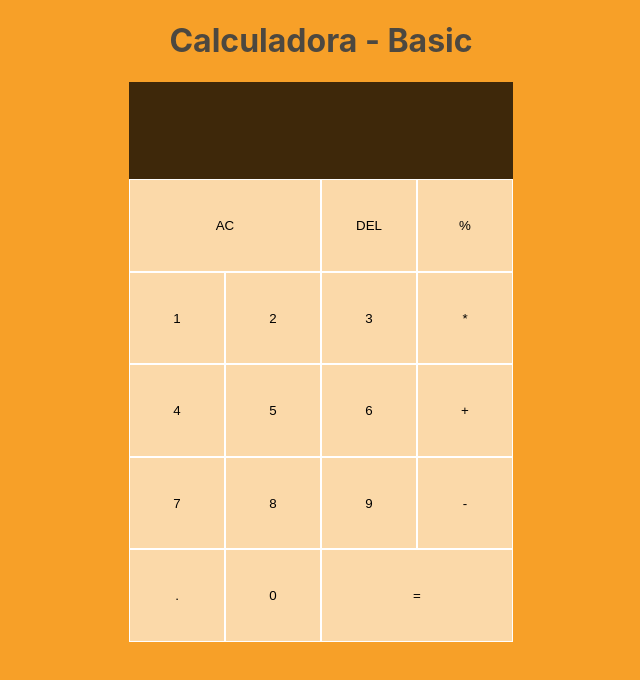
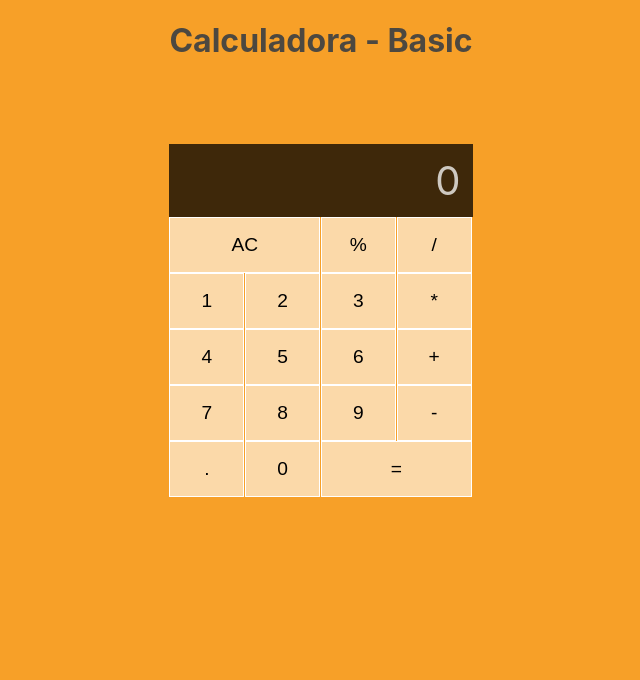
Before and after one commit to ErwinAdriel/calculadora-react, a React (Create React App) app: page / in a window 1280 px wide. Shown: the top 680 px of the page, without its empty margins (319-959 px from the left). Built offline with nearby package versions, Linux system fonts and the light colour scheme.

Commit message:
Insercion de componentes y adaptando estilo

```diff
--- a/public/index.html
+++ b/public/index.html
@@ -24,7 +24,7 @@
       work correctly both with client-side routing and a non-root public URL.
       Learn how to configure a non-root public URL by running `npm run build`.
     -->
-    <title>Calculadora-React</title>
+    <title>Calculadora-Basic</title>
   </head>
   <body>
     <div id="root">
--- a/src/App.css
+++ b/src/App.css
@@ -2,53 +2,53 @@ body{
   background-color: #F7A028;
 }
 .App {
+  display: flex;
   justify-content: center;
   height: 70vh;
   display: grid;
+  flex-direction: column;
 }
 .title{
   color: #4D4840;
   text-align: center;
 }
-.calculadora-grid{
-  height: 70vh;
 
-  display: grid;
-  grid-template-columns: repeat(4, 6rem);
+.component-button{
+  display: inline-flex;
+  width: 25%;
+  flex: 1 0 auto;
 }
 
-.span-two{
-  grid-column: span 2;
+.btn:hover,
+.btn:focus{
+  background-color: rgba(255, 255, 255, 90%);
 }
 
-.salida{
-  grid-column: 1 / -1;
+.component-button.wide{
+  width: 50%;
+}
+
+.component-button button{
+  cursor: pointer;
+  outline: none;
+  border: 1px solid #fff;
+  margin: 0 1px 0 0;
+  flex: 1 0 auto;
+  font-size: 1.2rem;
+  padding: 1rem;
+  background-color: rgba(255, 255, 255, 60%);
+}
+
+.component-display{
   background-color: rgba(0, 0, 0, 75%);
+  color: #fff;
   display: flex;
+  align-items: flex-end;
   flex-direction: column;
-  align-items: flex-end;
-  justify-content: space-around;
   padding: .75rem;
 }
 
-.anterior{
-  color: rgba(255, 255, 255, 75%);
-  font-size: 1.5rem;
-}
-
-.despues{
+.display{
   color: rgba(255, 255, 255, 75%);
   font-size: 2.5rem;
 }
-
-.calculadora-grid button{
-  cursor: pointer;
-  outline: none;
-  border: 1px solid #fff;
-  background-color: rgba(255, 255, 255, 60%);
-}
-
-.calculadora-grid button:hover,
-.calculadora-grid button:focus{
-  background-color: rgba(255, 255, 255, 90%);
-}
--- a/src/App.js
+++ /dev/null
@@ -1,38 +0,0 @@
-import logo from './logo.svg';
-import './App.css';
-
-function App() {
-  return (
-    <div className="App">
-      <div className="title">
-        <h1>Calculadora - Basic</h1>
-      </div>
-      <div className='calculadora-grid'>
-        <div className="salida">
-          <div className="anterior"></div>
-          <div className="despues"></div>
-        </div>
-        <button className="span-two">AC</button>
-        <button>DEL</button>
-        <button>%</button>
-        <button>1</button>
-        <button>2</button>
-        <button>3</button>
-        <button>*</button>
-        <button>4</button>
-        <button>5</button>
-        <button>6</button>
-        <button>+</button>
-        <button>7</button>
-        <button>8</button>
-        <button>9</button>
-        <button>-</button>
-        <button>.</button>
-        <button>0</button>
-        <button className="span-two">=</button>
-      </div>
-    </div>
-  );
-}
-
-export default App;
--- /dev/null
+++ b/src/Componentes/App.js
@@ -0,0 +1,28 @@
+import '../App.css';
+import { Component } from 'react';
+import Display from './Display';
+import PaneldeBotones from './PaneldeBotones';
+
+class App extends Component {
+
+  state = {
+    total: null,
+    siguiente:null,
+    operador: null
+  }
+  render(){
+    return(
+      <div className='App'>
+        <div className='title'>
+          <h1>Calculadora - Basic</h1>
+        </div>
+        <div>
+          <Display value={this.state.siguiente || this.state.total || "0"}></Display>
+          <PaneldeBotones></PaneldeBotones>
+        </div>
+      </div>
+    )
+  }
+}
+
+export default App;
--- /dev/null
+++ b/src/Componentes/Boton.js
@@ -0,0 +1,17 @@
+import '../App.css';
+
+export default function Boton ({clickHandle, name, wide}){
+    const handleClick = () => clickHandle(name)
+
+    const className = [
+        "component-button",
+        wide ? "wide": "",
+    ]
+
+    return(
+        <div className={className.join(" ").trim()}>
+            <button className='btn' onClick={handleClick}>{name}</button>
+        </div>
+
+    )
+}
--- /dev/null
+++ b/src/Componentes/Display.js
@@ -0,0 +1,7 @@
+export default function Display({value}){
+    return(
+        <div className="component-display">
+            <div className="display">{ value }</div>
+        </div>
+    )
+}
--- /dev/null
+++ b/src/Componentes/PaneldeBotones.js
@@ -0,0 +1,41 @@
+import Boton from "./Boton";
+import '../App.css';
+
+export default function PaneldeBotones ({clickHandle}){
+
+    const handleClick = nombreDeBoton => clickHandle(nombreDeBoton)
+
+    return(
+        <div className="component-botonera">
+            <div>
+                <Boton name="AC" clickHandle={handleClick} wide></Boton>
+                <Boton name="%" clickHandle={handleClick}></Boton>
+                <Boton name="/" clickHandle={handleClick}></Boton>
+            </div>
+            <div>
+                <Boton name="1" clickHandle={handleClick}></Boton>
+                <Boton name="2" clickHandle={handleClick}></Boton>
+                <Boton name="3" clickHandle={handleClick}></Boton>
+                <Boton name="*" clickHandle={handleClick}></Boton>
+            </div>
+            <div>
+                <Boton name="4" clickHandle={handleClick}></Boton>
+                <Boton name="5" clickHandle={handleClick}></Boton>
+                <Boton name="6" clickHandle={handleClick}></Boton>
+                <Boton name="+" clickHandle={handleClick}></Boton>
+            </div>
+            <div>
+                <Boton name="7" clickHandle={handleClick}></Boton>
+                <Boton name="8" clickHandle={handleClick}></Boton>
+                <Boton name="9" clickHandle={handleClick}></Boton>
+                <Boton name="-" clickHandle={handleClick}></Boton>
+            </div>
+            <div>
+                <Boton name="." clickHandle={handleClick}></Boton>
+                <Boton name="0" clickHandle={handleClick}></Boton>
+                <Boton name="=" clickHandle={handleClick} wide></Boton>
+            </div>
+        </div>
+    )
+
+}
--- a/src/index.js
+++ b/src/index.js
@@ -1,8 +1,7 @@
 import React from 'react';
 import ReactDOM from 'react-dom/client';
 import './index.css';
-import App from './App';
-import reportWebVitals from './reportWebVitals';
+import App from './Componentes/App';
 
 const root = ReactDOM.createRoot(document.getElementById('root'));
 root.render(
@@ -14,4 +13,3 @@ root.render(
 // If you want to start measuring performance in your app, pass a function
 // to log results (for example: reportWebVitals(console.log))
 // or send to an analytics endpoint. Learn more: https://bit.ly/CRA-vitals
-reportWebVitals();
--- a/src/reportWebVitals.js
+++ /dev/null
@@ -1,13 +0,0 @@
-const reportWebVitals = onPerfEntry => {
-  if (onPerfEntry && onPerfEntry instanceof Function) {
-    import('web-vitals').then(({ getCLS, getFID, getFCP, getLCP, getTTFB }) => {
-      getCLS(onPerfEntry);
-      getFID(onPerfEntry);
-      getFCP(onPerfEntry);
-      getLCP(onPerfEntry);
-      getTTFB(onPerfEntry);
-    });
-  }
-};
-
-export default reportWebVitals;
```
Also changed, not shown: src/logo.svg (deleted).
